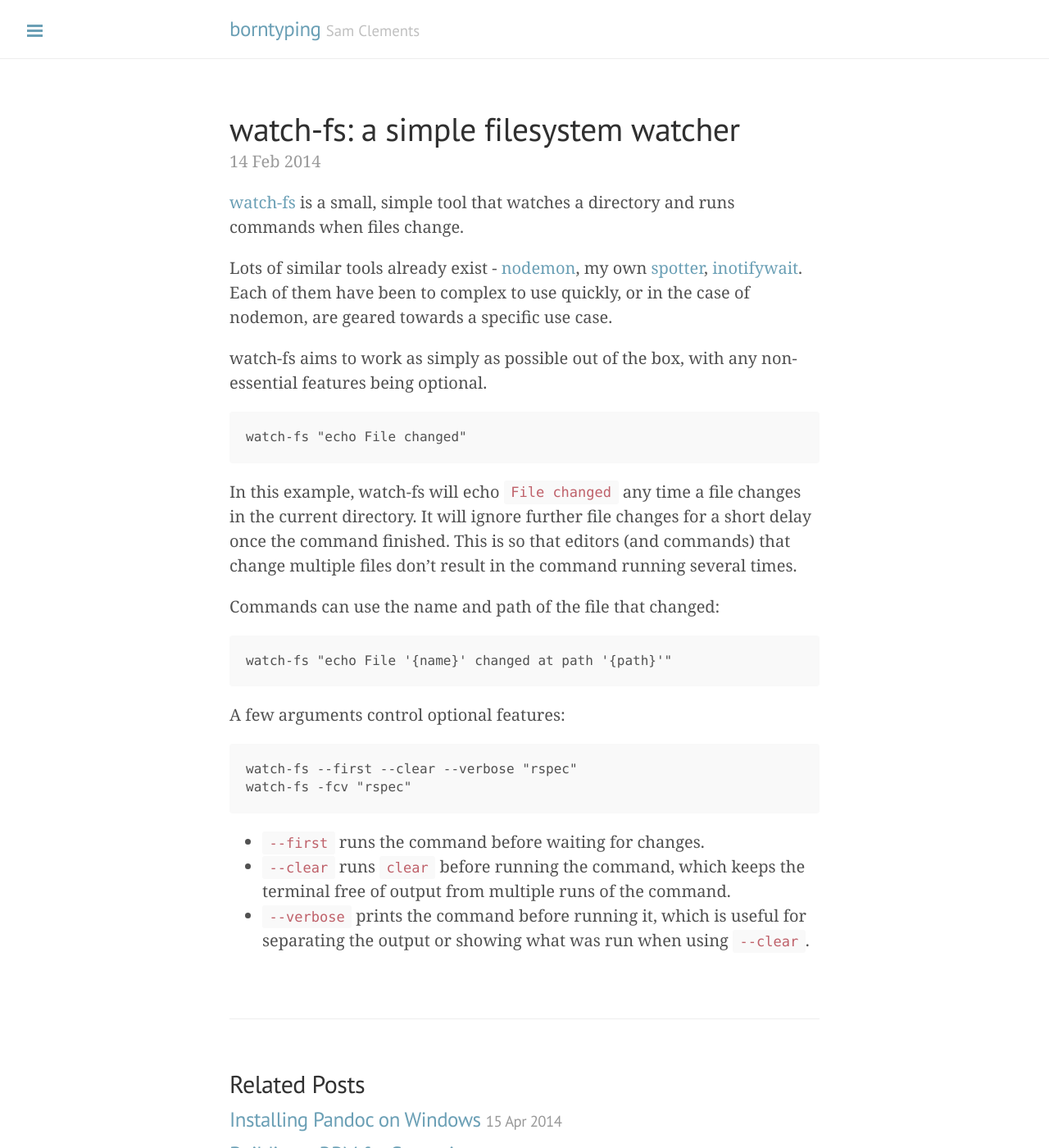
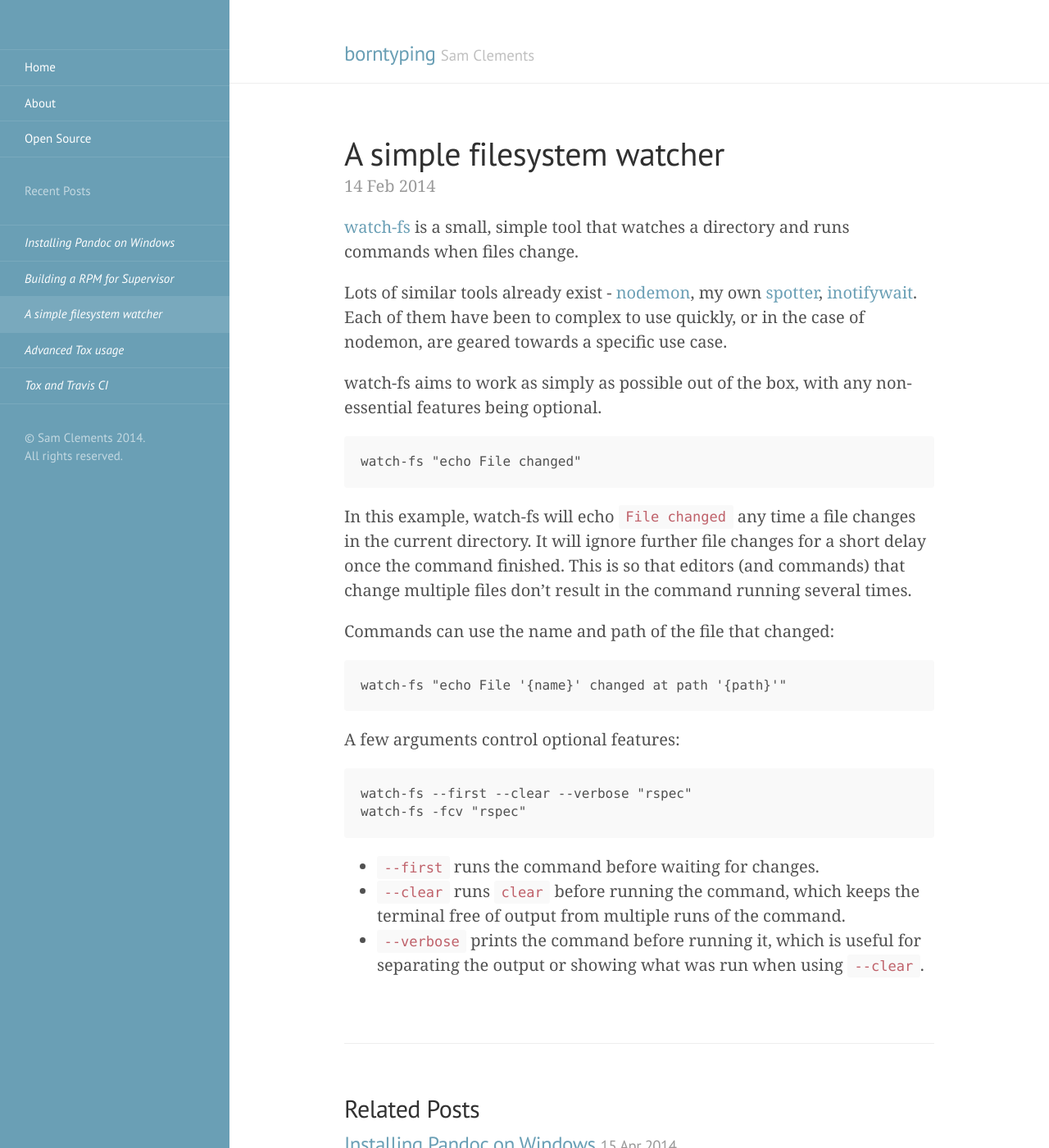
Before and after one commit to borntyping/borntyping.github.io, a Jekyll site: the page built from _posts/2014-02-14-watch-fs.md, in a window 1280 px wide and 1400 px high. Shown: the whole window at 82% size. Built offline with Jekyll 4.4.1, drawn with Linux system fonts in a browser that asks for light colours.

Commit message:
Modified theme

```diff
--- a/_posts/2014-02-14-watch-fs.md
+++ b/_posts/2014-02-14-watch-fs.md
@@ -1,6 +1,6 @@
 ---
 layout: post
-title: "watch-fs: a simple filesystem watcher"
+title: "A simple filesystem watcher"
 summary: "watch-fs is a tool that watches a directory and runs commands when files change"
 ---
 
--- a/static/css/lanyon.css
+++ b/static/css/lanyon.css
@@ -61,8 +61,7 @@
  */
 
 .wrap {
-  position: relative;
-  width: 100%;
+  margin-left: 14rem;
 }
 
 
@@ -144,16 +143,16 @@
   position: fixed;
   top: 0;
   bottom: 0;
-  left: -14rem;
+  /*left: -14rem;*/
   width: 14rem;
-  visibility: hidden;
+  /*visibility: hidden;*/
   overflow-y: auto;
   font-family: "PT Sans", Helvetica, Arial, sans-serif;
   font-size: .875rem; /* 15px */
   color: rgba(255,255,255,.6);
   background-color: #202020;
-  -webkit-transition: all .3s ease-in-out;
-          transition: all .3s ease-in-out;
+  /*-webkit-transition: all .3s ease-in-out;
+          transition: all .3s ease-in-out;*/
 }
 @media (min-width: 30rem) {
   .sidebar {
@@ -165,6 +164,10 @@
 .sidebar a {
   font-weight: normal;
   color: #fff;
+}
+.sidebar a.recent-post {
+  color: #fff;
+  font-style: italic;
 }
 .sidebar-item {
   padding: 1rem;
@@ -190,6 +193,7 @@
   border-color: transparent;
 }
 
+
 @media (min-width: 48rem) {
   .sidebar-item {
     padding: 1.5rem;
@@ -199,95 +203,6 @@
     padding-right: 1.5rem;
   }
 }
-
-/* Hide the sidebar checkbox that we toggle with `.sidebar-toggle` */
-.sidebar-checkbox {
-  display: none;
-}
-
-/* Style the `label` that we use to target the `.sidebar-checkbox` */
-.sidebar-toggle {
-  position: absolute;
-  top:  1rem;
-  left: 1rem;
-  display: block;
-  width: 2.2rem;
-  padding: .5rem .65rem;
-  color: #505050;
-  background-color: #fff;
-  border-radius: 4px;
-  cursor: pointer;
-}
-.sidebar-toggle:before {
-  display: block;
-  content: "";
-  width: 100%;
-  padding-bottom: .125rem;
-  border-top: .375rem double;
-  border-bottom: .125rem solid;
-
-  /* Make the border inside the box */
-  -webkit-box-sizing: border-box;
-     -moz-box-sizing: border-box;
-          box-sizing: border-box;
-}
-
-.sidebar-toggle:active,
-#sidebar-checkbox:checked ~ .sidebar-toggle {
-  color: #fff;
-  background-color: #505050;
-}
-
-@media (min-width: 30.1rem) {
-  .sidebar-toggle {
-    position: fixed;
-    width: 2.25rem;
-  }
-  .sidebar-toggle:before {
-    padding-bottom: .15rem;
-    border-top-width: .45rem;
-    border-bottom-width: .15rem;
-  }
-}
-
-
-/* Slide effect
- *
- * Handle the sliding effects of the sidebar and content in one spot, seperate
- * from the default styles.
- *
- * As an a heads up, we don't use `transform: translate3d()` here because when
- * mixed with `position: fixed;` for the sidebar toggle, it creates a new
- * containing block. Put simply, the fixed sidebar toggle behaves like
- * `position: absolute;` when transformed.
- *
- * Read more about it at http://meyerweb.com/eric/thoughts/2011/09/12/.
- */
-
-.wrap,
-.sidebar,
-.sidebar-toggle {
-  -webkit-backface-visibility: hidden;
-      -ms-backface-visibility: hidden;
-          backface-visibility: hidden;
-}
-.wrap,
-.sidebar-toggle {
-  -webkit-transition: -webkit-transform .3s ease-in-out;
-          transition: transform .3s ease-in-out;
-}
-
-#sidebar-checkbox:checked + .sidebar {
-  visibility: visible;
-}
-#sidebar-checkbox:checked ~ .sidebar,
-#sidebar-checkbox:checked ~ .wrap,
-#sidebar-checkbox:checked ~ .sidebar-toggle {
-  -webkit-transform: translateX(14rem);
-      -ms-transform: translateX(14rem);
-          transform: translateX(14rem);
-}
-
 
 /*
  * Posts and pages
```
Also changed, not shown: _includes/head.html (deleted, +0 -26 lines), _includes/sidebar.html (deleted, +0 -25 lines).
